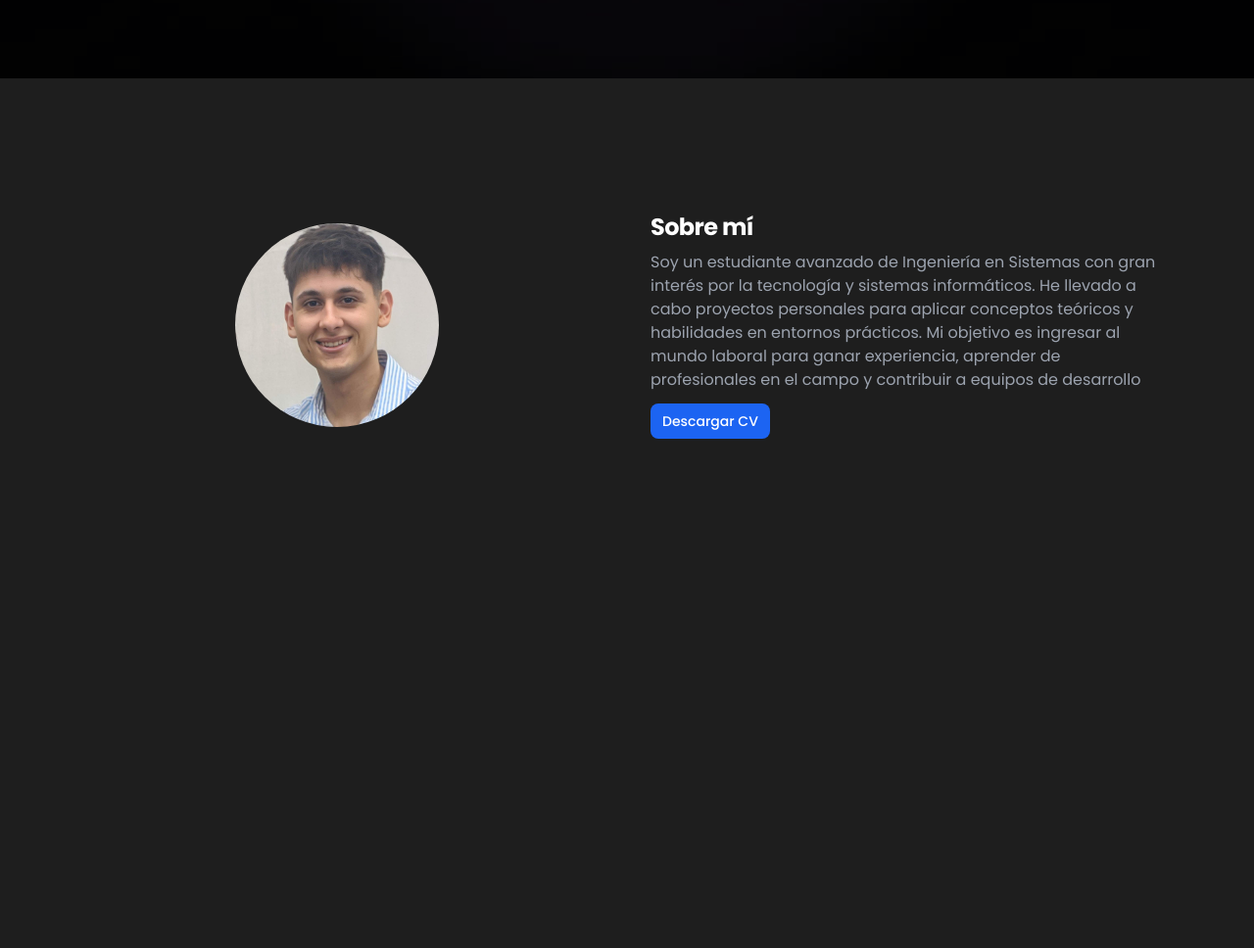
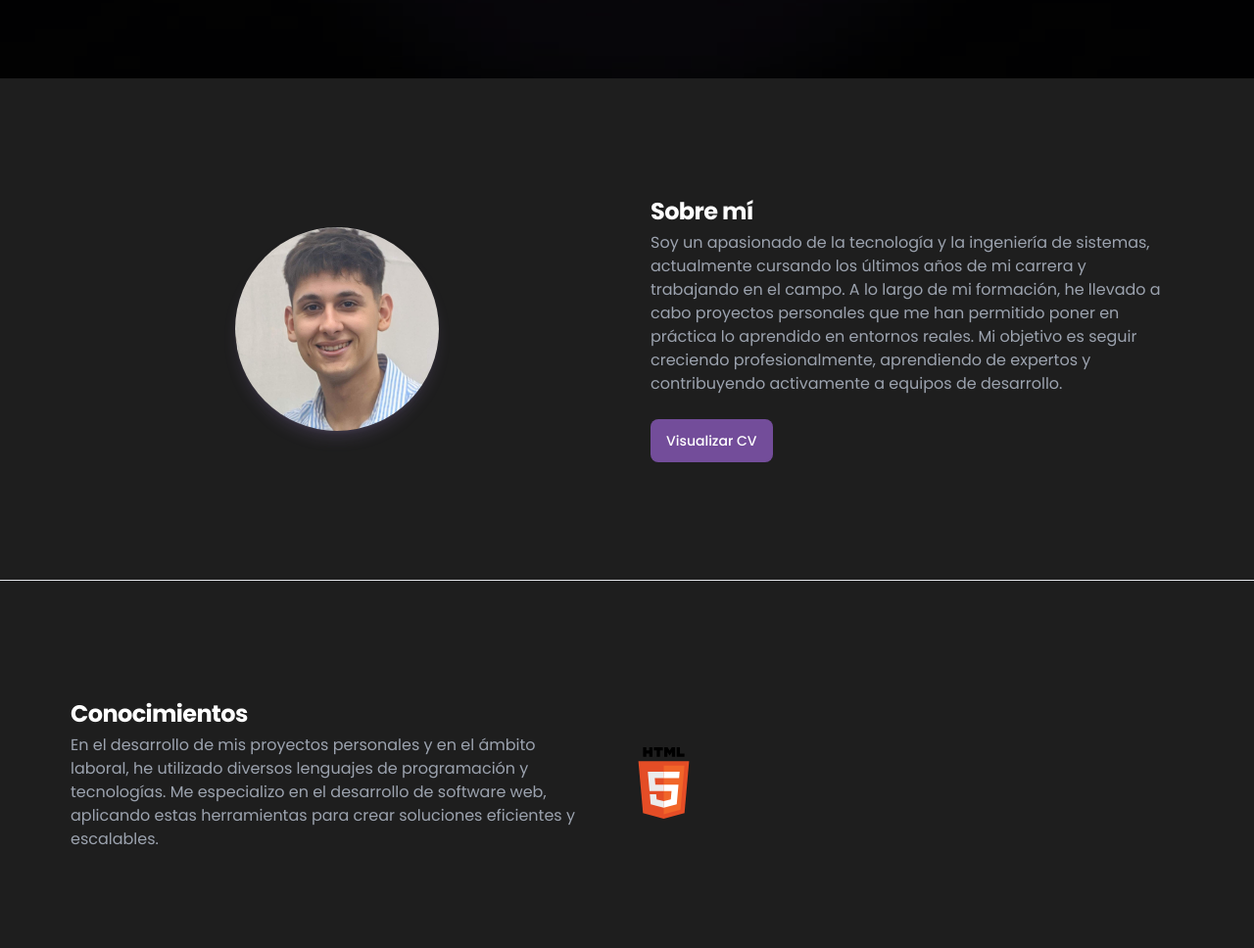
Before and after one commit to facusanchez17/portfolio, an Astro site: page / in a window 1280 px wide. Shown: the part 720-1688 px from the top of the page at 98% size. Before the commit the page ends 1304 px from the top, so only its background shows below. Built offline with nearby package versions, Linux system fonts and the light colour scheme; Astro itself is replaced by a stand-in of ours.

Commit message:
habilidades section

```diff
--- /dev/null
+++ b/src/components/Habilidades.astro
@@ -0,0 +1,70 @@
+<div id="Conocimientos">
+    <div
+        class="grid grid-cols-2 md:grid-cols-2 md:gap-0 gap-12 p-12 md:mt-12 md:mb-12 mt-16 mb-16 items-center"
+    >
+        <div class="max-w-xl p-6 rounded-lg">
+            <h5 class="mb-1 text-2xl font-bold tracking-tight text-white">
+                Conocimientos
+            </h5>
+            <p class="mb-6 font-normal text-gray-400">
+                En el desarrollo de mis proyectos personales y en el ámbito
+                laboral, he utilizado diversos lenguajes de programación y
+                tecnologías. Me especializo en el desarrollo de software web,
+                aplicando estas herramientas para crear soluciones eficientes y
+                escalables.
+            </p>
+        </div>
+        <div>
+            <div class="html5">
+                <button
+                    data-popover-target="popover-default"
+                    type="button"
+                    class="cursor-default"
+                >
+                    <svg
+                        xmlns="http://www.w3.org/2000/svg"
+                        width="75"
+                        height="75"
+                        viewBox="0 0 128 128"
+                        ><path
+                            fill="#e44d26"
+                            d="m27.854 116.354l-8.043-90.211h88.378l-8.051 90.197l-36.192 10.033z"
+                        ></path><path
+                            fill="#f16529"
+                            d="m64 118.704l29.244-8.108l6.881-77.076H64z"
+                        ></path><path
+                            fill="#ebebeb"
+                            d="M64 66.978H49.359l-1.01-11.331H64V44.583H36.257l.264 2.969l2.72 30.489H64zm0 28.733l-.049.013l-12.321-3.328l-.788-8.823H39.735l1.55 17.372l22.664 6.292l.051-.015z"
+                        ></path><path
+                            d="M28.034 1.627h5.622v5.556H38.8V1.627h5.623v16.822H38.8v-5.633h-5.143v5.633h-5.623zm23.782 5.579h-4.95V1.627h15.525v5.579h-4.952v11.243h-5.623zm13.039-5.579h5.862l3.607 5.911l3.603-5.911h5.865v16.822h-5.601v-8.338l-3.867 5.981h-.098l-3.87-5.981v8.338h-5.502V1.627zm21.736 0h5.624v11.262h7.907v5.561H86.591z"
+                        ></path><path
+                            fill="#fff"
+                            d="M63.962 66.978v11.063h13.624L76.302 92.39l-12.34 3.331v11.51l22.682-6.286l.166-1.87l2.6-29.127l.27-2.97h-2.982zm0-22.395v11.064h26.725l.221-2.487l.505-5.608l.265-2.969z"
+                        ></path></svg
+                    >
+                </button>
+
+                <div
+                    data-popover
+                    id="popover-default"
+                    role="tooltip"
+                    class="absolute z-10 invisible inline-block w-64 text-sm text-gray-500 transition-opacity duration-300 bg-white border border-gray-200 rounded-lg shadow-sm opacity-0 dark:text-gray-400 dark:border-gray-600 dark:bg-gray-800"
+                >
+                    <div
+                        class="px-3 py-2 bg-gray-100 border-b border-gray-200 rounded-t-lg dark:border-gray-600 dark:bg-gray-700"
+                    >
+                        <h3 class="font-semibold text-gray-900 dark:text-white">
+                            HTML 5
+                        </h3>
+                    </div>
+                    <div class="px-3 py-2">
+                        <p>
+                            Lenguaje para estructurar contenido web con texto, imágenes y multimedia.
+                        </p>
+                    </div>
+                    <div data-popper-arrow></div>
+                </div>
+            </div>
+        </div>
+    </div>
+</div>
--- a/src/components/Inicio.astro
+++ b/src/components/Inicio.astro
@@ -1,7 +1,10 @@
 <section
+    id="inicio"
     class="bg-center bg-cover bg-no-repeat bg-[#211b439c] bg-blend-multiply"
 >
-    <div class="px-4 mx-auto max-w-screen-xl text-center py-24 lg:py-56">
+    <div
+        class="px-4 mx-auto max-w-screen-xl text-center py-24 lg:py-56 blur-in-expand"
+    >
         <p
             class="mb-2 text-lg font-normal text-gray-300 lg:text-2xl sm:px-16 lg:px-48"
         >
@@ -17,14 +20,25 @@
         >
             Ingeniero en Sistemas
         </p>
-        <div
-            class="flex flex-col space-y-4 sm:flex-row sm:justify-center sm:space-y-0"
-        >
-        </div>
     </div>
 </section>
 
 <style>
+    .blur-in-expand {
+        animation: blur-in-expand 0.4s linear both;
+    }
+    @keyframes blur-in-expand {
+        0% {
+            transform: scale(0);
+            filter: blur(12px);
+            opacity: 0;
+        }
+        100% {
+            transform: scale(1);
+            filter: blur(0);
+            opacity: 1;
+        }
+    }
     section {
         background-image: url(../imgs/fondo.jpg);
         background-size: cover;
--- a/src/components/Navbar.astro
+++ b/src/components/Navbar.astro
@@ -38,7 +38,7 @@
             >
                 <li>
                     <a
-                        href="#"
+                        href="#inicio"
                         class="block py-2 px-3 text-white bg-[#1e1e1e] rounded md:bg-transparent md:p-0 md:mb-0 mb-1"
                         aria-current="page"
                     >
@@ -47,7 +47,7 @@
                 </li>
                 <li>
                     <a
-                        href="#"
+                        href="#quiensoy"
                         class="block py-2 px-3 text-white bg-[#1e1e1e] rounded md:bg-transparent md:p-0 md:mb-0 mb-1"
                         aria-current="page"
                     >
@@ -55,15 +55,15 @@
                     </a>
                 </li><li>
                     <a
-                        href="#"
+                        href="#Conocimientos"
                         class="block py-2 px-3 text-white bg-[#1e1e1e] rounded md:bg-transparent md:p-0 md:mb-0 mb-1"
                         aria-current="page"
                     >
-                        Habilidades
+                        Conocimientos
                     </a>
                 </li><li>
                     <a
-                        href="#"
+                        href="#misproyectos"
                         class="block py-2 px-3 text-white bg-[#1e1e1e] rounded md:bg-transparent md:p-0 md:mb-0 mb-1"
                         aria-current="page"
                     >
@@ -71,7 +71,7 @@
                     </a>
                 </li><li>
                     <a
-                        href="#"
+                        href="#experiencias"
                         class="block py-2 px-3 text-white bg-[#1e1e1e] rounded md:bg-transparent md:p-0 md:mb-0 mb-1"
                         aria-current="page"
                     >
@@ -79,7 +79,7 @@
                     </a>
                 </li><li>
                     <a
-                        href="#"
+                        href="#contacto"
                         class="block py-2 px-3 text-white bg-[#1e1e1e] rounded md:bg-transparent md:p-0 md:mb-0 mb-1"
                         aria-current="page"
                     >
--- a/src/components/QuienSoy.astro
+++ b/src/components/QuienSoy.astro
@@ -1,28 +1,31 @@
 <div
-    class="grid grid-cols-1 md:grid-cols-2 md:gap-0 gap-12 p-12 md:mt-16 md:mb-16 mt-16 mb-16 items-center"
+    id="quiensoy"
+    class="grid grid-cols-1 md:grid-cols-2 md:gap-0 gap-12 p-12 md:mt-12 md:mb-12 mt-16 mb-16 items-center"
 >
     <img
-        class="rounded-full w-52 m-auto"
+        class="rounded-full w-52 m-auto shadow-lg shadow-[#a289d32d] hover:scale-105 duration-500"
         src="./cara.jpg"
         alt="image description"
     />
     <div class="max-w-xl p-6 rounded-lg">
-        <h5 class="mb-2 text-2xl font-bold tracking-tight text-white">
+        <h5 class="mb-1 text-2xl font-bold tracking-tight text-white">
             Sobre mí
         </h5>
-        <p class="mb-3 font-normal text-gray-400">
-            Soy un estudiante avanzado de Ingeniería en Sistemas con gran
-            interés por la tecnología y sistemas informáticos. He llevado a cabo
-            proyectos personales para aplicar conceptos teóricos y habilidades
-            en entornos prácticos. Mi objetivo es ingresar al mundo laboral para
-            ganar experiencia, aprender de profesionales en el campo y
-            contribuir a equipos de desarrollo
+        <p class="mb-6 font-normal text-gray-400">
+            Soy un apasionado de la tecnología y la ingeniería de sistemas,
+            actualmente cursando los últimos años de mi carrera y trabajando en
+            el campo. A lo largo de mi formación, he llevado a cabo proyectos
+            personales que me han permitido poner en práctica lo aprendido en
+            entornos reales. Mi objetivo es seguir creciendo profesionalmente,
+            aprendiendo de expertos y contribuyendo activamente a equipos de
+            desarrollo.
         </p>
         <a
-            href="#"
-            class="inline-flex items-center px-3 py-2 text-sm font-medium text-center text-white rounded-lg focus:ring-4 focus:outline-none bg-blue-600 hover:bg-blue-700 focus:ring-blue-800"
+            class="inline-flex items-center px-4 py-3 text-sm font-medium text-center text-white rounded-lg focus:ring-4 focus:outline-none bg-[#734d9a] hover:bg-[#613d89] duration-300"
+            href="https://drive.google.com/file/d/11P4P8MQGtfZyPTVOG57rqkK6BKvKxhI2/view?usp=sharing"
+            target="_blank"
         >
-            Descargar CV
+            Visualizar CV
         </a>
     </div>
 </div>
--- /dev/null
+++ b/src/components/paletaColores.txt
@@ -0,0 +1 @@
+https://paletadecolores.com.ar/paleta/845dac/734d9a/613d89/502d77/3e1d65/
--- a/src/pages/index.astro
+++ b/src/pages/index.astro
@@ -2,6 +2,7 @@
 import Nav from "../components/Navbar.astro";
 import Inicio from "../components/Inicio.astro";
 import QuienSoy from "../components/QuienSoy.astro";
+import Habilidades from "../components/Habilidades.astro";
 ---
 
 <!doctype html>
@@ -17,6 +18,8 @@ import QuienSoy from "../components/QuienSoy.astro";
 		<Nav />
 		<Inicio />
 		<QuienSoy />
+		<hr />
+		<Habilidades />
 
 		<script
 			is:inline
@@ -29,8 +32,6 @@ import QuienSoy from "../components/QuienSoy.astro";
 	@import url("https://fonts.googleapis.com/css2?family=Poppins:ital,wght@0,100;0,200;0,300;0,400;0,500;0,600;0,700;0,800;0,900;1,100;1,200;1,300;1,400;1,500;1,600;1,700;1,800;1,900&display=swap");
 
 	body {
-		font-family:
-			"Poppins",
-			sans-serif !important;
+		font-family: "Poppins", sans-serif !important;
 	}
 </style>
```
